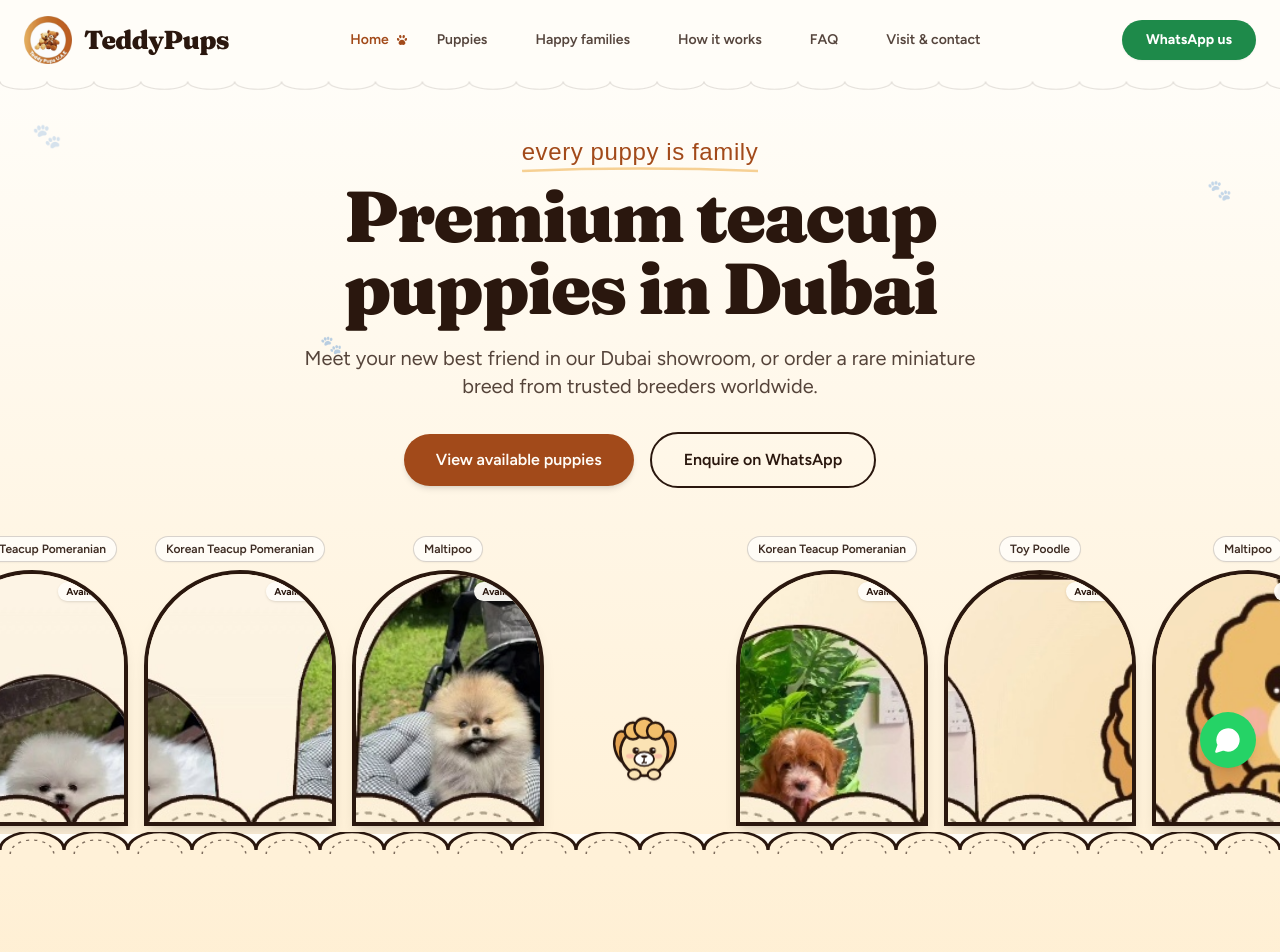
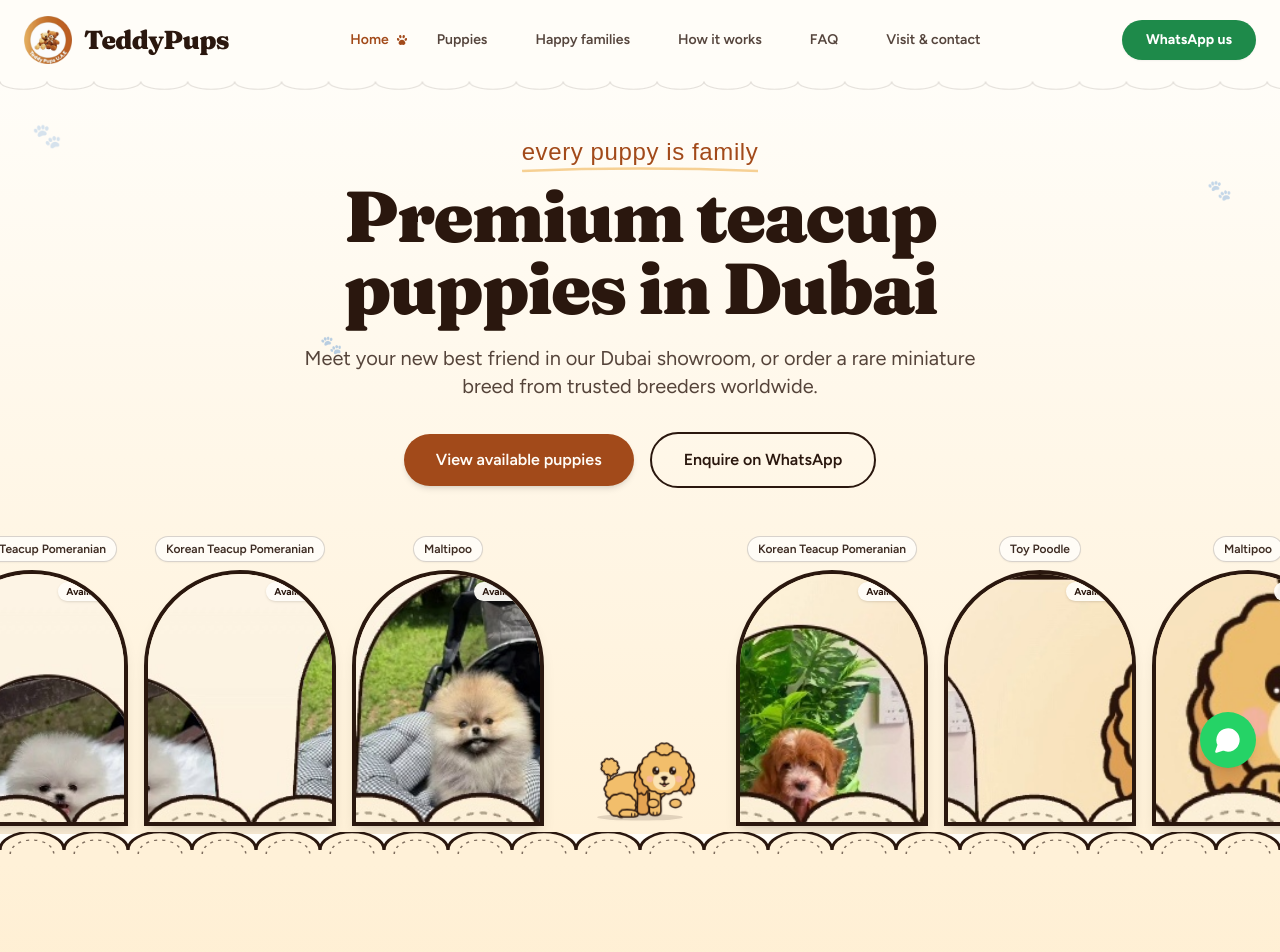
Before and after one commit to sumedChalakh/teddypups-clone, a Next.js app: page / in a window 1280 px wide. Shown: the top 952 px of the page. Built offline with nearby package versions, Linux system fonts and the light colour scheme; a web font is replaced by a local one.

Commit message:
feat(mascot): redesign Mascot component to round fluffy apricot poodle/teddy in sitting pose

```diff
--- a/src/components/ui/Mascot.tsx
+++ b/src/components/ui/Mascot.tsx
@@ -15,7 +15,7 @@ export function Mascot({
   state = 'sitting',
   className = '',
   facing = 'right',
-  size = 120,
+  size = 140,
 }: MascotProps) {
   const isFlipped = facing === 'left';
 
@@ -28,15 +28,20 @@ export function Mascot({
       aria-hidden="true"
     >
       <style jsx>{`
-        /* CSS Keyframe Animations */
+        /* Pure CSS keyframe animations (< 8KB) */
         @keyframes pup-tail-wag {
-          0%, 100% { transform: rotate(-15deg); }
-          50% { transform: rotate(20deg); }
+          0%, 100% { transform: rotate(26deg); }
+          50% { transform: rotate(44deg); }
+        }
+
+        @keyframes pup-tail-wag-fast {
+          0%, 100% { transform: rotate(20deg); }
+          50% { transform: rotate(50deg); }
         }
 
         @keyframes pup-blink {
           0%, 92%, 100% { transform: scaleY(1); }
-          95% { transform: scaleY(0.1); }
+          95% { transform: scaleY(0.08); }
         }
 
         @keyframes pup-walk-bob {
@@ -50,215 +55,270 @@ export function Mascot({
           75% { transform: translateY(-3px) rotate(-2deg); }
         }
 
-        @keyframes pup-leg-front {
-          0%, 100% { transform: rotate(-12deg); }
+        @keyframes pup-leg-f {
+          0%, 100% { transform: rotate(-10deg); }
           50% { transform: rotate(18deg); }
         }
 
-        @keyframes pup-leg-back {
-          0%, 100% { transform: rotate(15deg); }
-          50% { transform: rotate(-15deg); }
+        @keyframes pup-leg-b {
+          0%, 100% { transform: rotate(16deg); }
+          50% { transform: rotate(-12deg); }
         }
 
-        @keyframes pup-peek-bob {
-          0%, 100% { transform: translateY(0); }
-          50% { transform: translateY(-5px); }
+        @keyframes pup-ear-bob {
+          0%, 100% { transform: rotate(0deg); }
+          50% { transform: rotate(-3deg); }
         }
 
-        /* Class Assignments */
-        .pup-tail {
-          transform-origin: 50px 105px;
-          animation: pup-tail-wag 0.8s ease-in-out infinite;
+        /* Classes */
+        .pup-tail-anim {
+          transform-origin: 84px 150px;
+          animation: pup-tail-wag 1.2s ease-in-out infinite;
         }
-        .state-wagging .pup-tail {
-          animation: pup-tail-wag 0.4s ease-in-out infinite;
+        .state-wagging .pup-tail-anim,
+        .state-running .pup-tail-anim {
+          animation: pup-tail-wag-fast 0.35s ease-in-out infinite;
         }
 
-        .pup-eye {
-          transform-origin: center;
-          animation: pup-blink 3.5s infinite;
+        .pup-eyes-blink {
+          transform-origin: 212px 98px;
+          animation: pup-blink 3.8s infinite;
+        }
+
+        .pup-ears-anim {
+          transform-origin: 212px 82px;
+          animation: pup-ear-bob 2.4s ease-in-out infinite;
         }
 
         .state-walking {
-          animation: pup-walk-bob 0.6s ease-in-out infinite;
+          animation: pup-walk-bob 0.65s ease-in-out infinite;
         }
-        .state-walking .pup-leg-f {
-          transform-origin: 105px 125px;
-          animation: pup-leg-front 0.6s ease-in-out infinite;
+        .state-walking .pup-anim-ff {
+          transform-origin: 168px 192px;
+          animation: pup-leg-f 0.65s ease-in-out infinite;
         }
-        .state-walking .pup-leg-b {
-          transform-origin: 65px 125px;
-          animation: pup-leg-back 0.6s ease-in-out infinite;
+        .state-walking .pup-anim-bf {
+          transform-origin: 94px 192px;
+          animation: pup-leg-b 0.65s ease-in-out infinite;
         }
 
         .state-running {
-          animation: pup-run-bob 0.4s cubic-bezier(0.4, 0, 0.6, 1) infinite;
+          animation: pup-run-bob 0.45s cubic-bezier(0.4, 0, 0.6, 1) infinite;
         }
-        .state-running .pup-leg-f {
-          transform-origin: 105px 125px;
-          animation: pup-leg-front 0.4s cubic-bezier(0.4, 0, 0.6, 1) infinite;
+        .state-running .pup-anim-ff {
+          transform-origin: 168px 192px;
+          animation: pup-leg-f 0.45s cubic-bezier(0.4, 0, 0.6, 1) infinite;
         }
-        .state-running .pup-leg-b {
-          transform-origin: 65px 125px;
-          animation: pup-leg-back 0.4s cubic-bezier(0.4, 0, 0.6, 1) infinite;
-        }
-        .state-running .pup-tail {
-          animation: pup-tail-wag 0.3s ease-in-out infinite;
+        .state-running .pup-anim-bf {
+          transform-origin: 94px 192px;
+          animation: pup-leg-b 0.45s cubic-bezier(0.4, 0, 0.6, 1) infinite;
         }
 
-        .state-peeking {
-          animation: pup-peek-bob 2.5s ease-in-out infinite;
-        }
-
-        /* Disable motion when prefers-reduced-motion is enabled */
         @media (prefers-reduced-motion: reduce) {
-          .pup-tail,
-          .pup-eye,
+          .pup-tail-anim,
+          .pup-eyes-blink,
+          .pup-ears-anim,
           .state-walking,
-          .state-walking .pup-leg-f,
-          .state-walking .pup-leg-b,
           .state-running,
-          .state-running .pup-leg-f,
-          .state-running .pup-leg-b,
-          .state-peeking {
+          .pup-anim-ff,
+          .pup-anim-bf {
             animation: none !important;
             transform: none !important;
           }
         }
       `}</style>
 
-      {/* Inline Golden/Apricot Cartoon Puppy SVG (< 8 KB) */}
+      {/* Fluffy Apricot Poodle / Teddy Mascot SVG (Matching reference vector paths) */}
       <svg
-        viewBox="0 0 200 160"
+        viewBox="0 0 300 240"
         className={`w-full h-full overflow-visible state-${state}`}
         role="img"
         aria-label={`Teddy mascot puppy ${state}`}
       >
-        {/* Ground shadow (hidden in peeking and basket states) */}
-        {state !== 'peeking' && state !== 'basket' && (
-          <ellipse cx="100" cy="148" rx="60" ry="6" fill="#2a170e" opacity="0.12" />
-        )}
+        <g data-p="root">
+          {/* Ground shadow (hidden in basket state) */}
+          {state !== 'basket' && (
+            <ellipse
+              cx="150"
+              cy="230"
+              rx="92"
+              ry="7"
+              fill="#2a170e"
+              opacity="0.14"
+            />
+          )}
 
-        {/* Tail (behind body) */}
-        {state !== 'peeking' && state !== 'basket' && (
-          <g className="pup-tail">
+          {/* Body & Legs for walking/running */}
+          {(state === 'walking' || state === 'running') ? (
+            <g data-p="body">
+              {/* Back foot (far) */}
+              <g className="pup-anim-bf" transform="translate(94 192)">
+                <path d="M-14 -14 C-14 4 -12 18 -12 27 C-12 34 -7 36 0 36 C9 36 13 33 13 27 C13 18 14 4 14 -14Z" fill="#e4a352" />
+                <path d="M-14 -14 C-14 4 -12 18 -12 27 C-12 34 -7 36 0 36 C9 36 13 33 13 27 C13 18 14 4 14 -14" stroke="#2a170e" strokeWidth="3.4" strokeLinejoin="round" strokeLinecap="round" fill="none" />
+              </g>
+
+              {/* Front foot (far) */}
+              <g className="pup-anim-ff" transform="translate(168 192)">
+                <path d="M-11 -14 C-11 4 -12 18 -12 27 C-12 34 -7 36 0 36 C9 36 13 33 13 27 C13 18 11 4 11 -14Z" fill="#e4a352" />
+                <path d="M-11 -14 C-11 4 -12 18 -12 27 C-12 34 -7 36 0 36 C9 36 13 33 13 27 C13 18 11 4 11 -14" stroke="#2a170e" strokeWidth="3.4" strokeLinejoin="round" strokeLinecap="round" fill="none" />
+              </g>
+
+              {/* Fluffy Tail */}
+              <g className="pup-tail-anim">
+                <path d="M86 152 C80 146 76 140 74 136" stroke="#2a170e" strokeWidth="9" strokeLinejoin="round" strokeLinecap="round" fill="none" />
+                <path d="M86 152 C80 146 76 140 74 136" stroke="#f2be6b" strokeWidth="4" fill="none" strokeLinecap="round" />
+                <path d="M70.0 110.0Q78.1 105.0 80.9 113.7Q90.5 114.8 86.7 123.2Q93.4 129.9 84.7 134.0Q85.2 143.1 75.8 141.0Q70.0 148.3 64.2 141.0Q54.8 143.1 55.3 134.0Q46.6 129.9 53.3 123.2Q49.5 114.8 59.1 113.7Q61.9 105.0 70.0 110.0Z" fill="#f2be6b" stroke="#2a170e" strokeWidth="3.4" strokeLinejoin="round" strokeLinecap="round" />
+              </g>
+
+              {/* Fluffy Body Cloud Contour */}
+              <path d="M76.8 175.6Q69.0 167.9 78.2 160.7Q76.6 151.8 90.3 147.3Q95.2 138.9 110.9 137.9Q121.6 131.3 136.7 134.0Q151.1 130.5 162.9 136.4Q178.7 136.4 185.3 144.5Q199.7 148.2 199.7 157.1Q210.3 163.7 203.9 171.9Q208.7 180.4 197.0 186.3Q195.3 195.2 180.3 198.0Q172.3 205.7 156.6 204.8Q143.7 210.0 130.0 205.6Q114.5 207.4 105.1 200.2Q89.7 198.3 86.3 189.6Q73.6 184.3 76.8 175.6Z" fill="#f2be6b" stroke="#2a170e" strokeWidth="3.4" strokeLinejoin="round" strokeLinecap="round" />
+              <path d="M182.7 196.4Q169.4 196.9 166.6 183.0Q156.1 174.1 162.3 161.5Q159.6 147.6 171.9 142.2Q178.2 129.7 191.0 134.0Q203.3 128.7 210.5 140.8Q223.1 145.2 221.3 159.3Q228.4 171.5 218.5 181.0Q216.6 195.1 203.2 195.7Q193.3 205.1 182.7 196.4Z" fill="#f2be6b" stroke="#2a170e" strokeWidth="3.4" strokeLinejoin="round" strokeLinecap="round" />
+
+              {/* Front foot (near) */}
+              <g className="pup-anim-ff" transform="translate(186 194)">
+                <path d="M-12 -14 C-12 4 -12 16 -12 25 C-12 32 -7 34 0 34 C9 34 13 31 13 25 C13 16 12 4 12 -14Z" fill="#f2be6b" />
+                <path d="M-12 -14 C-12 4 -12 16 -12 25 C-12 32 -7 34 0 34 C9 34 13 31 13 25 C13 16 12 4 12 -14" stroke="#2a170e" strokeWidth="3.4" strokeLinejoin="round" strokeLinecap="round" fill="none" />
+                <path d="M-3.5 27 v5 M4.5 27 v5" stroke="#2a170e" strokeWidth="2.4" strokeLinejoin="round" strokeLinecap="round" fill="none" />
+              </g>
+            </g>
+          ) : state === 'basket' ? (
+            /* Basket State */
+            <g transform="translate(45, 120)">
+              <ellipse cx="65" cy="80" rx="75" ry="14" fill="#2a170e" opacity="0.14" />
+              <path d="M-5 45 C-5 95 25 105 65 105 C105 105 135 95 135 45 Z" fill="#8c4a2a" stroke="#2a170e" strokeWidth="3.4" strokeLinejoin="round" />
+              <ellipse cx="65" cy="45" rx="70" ry="13" fill="#a24a1a" stroke="#2a170e" strokeWidth="3.4" />
+              {/* Basket weave accents */}
+              <path d="M15 56 Q65 68 115 56 M20 74 Q65 86 110 74" stroke="#f2be6b" strokeWidth="2.5" fill="none" opacity="0.7" />
+            </g>
+          ) : (
+            /* Sitting Pose (Default) - Round Fluffy Apricot Body with Haunches */
+            <g data-p="sitting-body">
+              {/* Fluffy Tail */}
+              <g className="pup-tail-anim">
+                <path d="M86 152 C80 146 76 140 74 136" stroke="#2a170e" strokeWidth="9" strokeLinejoin="round" strokeLinecap="round" fill="none" />
+                <path d="M86 152 C80 146 76 140 74 136" stroke="#f2be6b" strokeWidth="4" fill="none" strokeLinecap="round" />
+                <path d="M70.0 110.0Q78.1 105.0 80.9 113.7Q90.5 114.8 86.7 123.2Q93.4 129.9 84.7 134.0Q85.2 143.1 75.8 141.0Q70.0 148.3 64.2 141.0Q54.8 143.1 55.3 134.0Q46.6 129.9 53.3 123.2Q49.5 114.8 59.1 113.7Q61.9 105.0 70.0 110.0Z" fill="#f2be6b" stroke="#2a170e" strokeWidth="3.4" strokeLinejoin="round" strokeLinecap="round" />
+              </g>
+
+              {/* Body Fluff */}
+              <path d="M76.8 175.6Q69.0 167.9 78.2 160.7Q76.6 151.8 90.3 147.3Q95.2 138.9 110.9 137.9Q121.6 131.3 136.7 134.0Q151.1 130.5 162.9 136.4Q178.7 136.4 185.3 144.5Q199.7 148.2 199.7 157.1Q210.3 163.7 203.9 171.9Q208.7 180.4 197.0 186.3Q195.3 195.2 180.3 198.0Q172.3 205.7 156.6 204.8Q143.7 210.0 130.0 205.6Q114.5 207.4 105.1 200.2Q89.7 198.3 86.3 189.6Q73.6 184.3 76.8 175.6Z" fill="#f2be6b" stroke="#2a170e" strokeWidth="3.4" strokeLinejoin="round" strokeLinecap="round" />
+
+              {/* Haunch (Round curled sitting rear leg) */}
+              <g data-p="haunch">
+                <path d="M80.0 204.0Q75.1 194.9 85.7 189.9Q88.4 180.2 100.7 181.2Q110.0 174.6 119.3 181.2Q131.6 180.2 134.3 189.9Q144.9 194.9 140.0 204.0Q144.9 213.1 134.3 218.1Q131.6 227.8 119.3 226.8Q110.0 233.4 100.7 226.8Q88.4 227.8 85.7 218.1Q75.1 213.1 80.0 204.0Z" fill="#f2be6b" stroke="#2a170e" strokeWidth="3.4" strokeLinejoin="round" strokeLinecap="round" />
+                <path d="M112 214 C126 212 142 214 146 221 C148 226 144 229 136 229 L116 229 C108 229 104 224 106 219 Z" fill="#f2be6b" stroke="#2a170e" strokeWidth="3.4" strokeLinejoin="round" strokeLinecap="round" />
+                <path d="M132 222v5M139 222v5" stroke="#2a170e" strokeWidth="2.4" strokeLinejoin="round" strokeLinecap="round" fill="none" />
+              </g>
+
+              {/* Front Paws Sitting upright */}
+              <g transform="translate(182 192)">
+                <path d="M-12 -14 C-12 4 -12 16 -12 25 C-12 32 -7 34 0 34 C9 34 13 31 13 25 C13 16 12 4 12 -14Z" fill="#f2be6b" />
+                <path d="M-12 -14 C-12 4 -12 16 -12 25 C-12 32 -7 34 0 34 C9 34 13 31 13 25 C13 16 12 4 12 -14" stroke="#2a170e" strokeWidth="3.4" strokeLinejoin="round" strokeLinecap="round" fill="none" />
+                <path d="M-3.5 27 v5 M4.5 27 v5" stroke="#2a170e" strokeWidth="2.4" strokeLinejoin="round" strokeLinecap="round" fill="none" />
+              </g>
+              <g transform="translate(156 190)">
+                <path d="M-11 -14 C-11 4 -12 16 -12 25 C-12 32 -7 34 0 34 C9 34 13 31 13 25 C13 16 11 4 11 -14Z" fill="#e4a352" />
+                <path d="M-11 -14 C-11 4 -12 16 -12 25 C-12 32 -7 34 0 34 C9 34 13 31 13 25 C13 16 11 4 11 -14" stroke="#2a170e" strokeWidth="3.4" strokeLinejoin="round" strokeLinecap="round" fill="none" />
+              </g>
+            </g>
+          )}
+
+          {/* Head Group (Round Fluffy Apricot Poodle / Teddy Head) */}
+          <g
+            data-p="head"
+            transform={
+              state === 'peeking'
+                ? 'translate(-10 32)'
+                : state === 'basket'
+                ? 'translate(-6 22)'
+                : 'translate(-10 -6)'
+            }
+          >
+            {/* Red Toffee Collar & Gold Medallion Bell */}
+            {state !== 'peeking' && (
+              <g>
+                <path d="M178 146 Q212 162 246 146 L246 154 Q212 170 178 154 Z" fill="#a24a1a" stroke="#2a170e" strokeWidth="3" strokeLinejoin="round" strokeLinecap="round" />
+                <path d="M212 160 C212 156 206 155 206 159.4 C206 163 212 166.6 212 168.4 C212 166.6 218 163 218 159.4 C218 155 212 156 212 160 Z" fill="#fbe3b4" stroke="#2a170e" strokeWidth="2.4" strokeLinejoin="round" strokeLinecap="round" />
+              </g>
+            )}
+
+            {/* Left Fluffy Floppy Ear */}
+            <g className="pup-ears-anim">
+              <path
+                data-p="earL"
+                d="M177.1 78.7Q186.9 70.8 186.6 87.4Q196.0 89.9 189.9 105.5Q195.2 117.3 185.5 126.0Q184.7 142.8 175.2 141.2Q168.7 156.5 162.9 145.3Q153.1 153.2 153.4 136.6Q144.0 134.1 150.1 118.5Q144.8 106.7 154.5 98.0Q155.3 81.2 164.8 82.8Q171.3 67.5 177.1 78.7Z"
+                fill="#e4a352"
+                stroke="#2a170e"
+                strokeWidth="3.4"
+                strokeLinejoin="round"
+                strokeLinecap="round"
+              />
+              {/* Right Fluffy Floppy Ear */}
+              <path
+                data-p="earR"
+                d="M246.9 78.7Q252.7 67.5 259.2 82.8Q268.7 81.2 269.5 98.0Q279.2 106.7 273.9 118.5Q280.0 134.1 270.6 136.6Q270.9 153.2 261.1 145.3Q255.3 156.5 248.8 141.2Q239.3 142.8 238.5 126.0Q228.8 117.3 234.1 105.5Q228.0 89.9 237.4 87.4Q237.1 70.8 246.9 78.7Z"
+                fill="#e4a352"
+                stroke="#2a170e"
+                strokeWidth="3.4"
+                strokeLinejoin="round"
+                strokeLinecap="round"
+              />
+            </g>
+
+            {/* Main Round Fluffy Teddy Head (Scalloped Cloud Contour - NO Lion Mane!) */}
             <path
-              d="M52 104 C36 94 28 80 34 68 C38 60 48 64 45 74 C42 84 50 94 56 100 Z"
+              d="M212.0 54.0Q223.4 48.2 231.5 57.5Q244.5 56.1 248.1 67.5Q260.7 70.7 259.1 82.4Q269.4 89.7 263.0 100.0Q269.4 110.3 259.1 117.6Q260.7 129.3 248.1 132.5Q244.5 143.9 231.5 142.5Q223.4 151.8 212.0 146.0Q200.6 151.8 192.5 142.5Q179.5 143.9 175.9 132.5Q163.3 129.3 164.9 117.6Q154.6 110.3 161.0 100.0Q154.6 89.7 164.9 82.4Q163.3 70.7 175.9 67.5Q179.5 56.1 192.5 57.5Q200.6 48.2 212.0 54.0Z"
               fill="#f2be6b"
               stroke="#2a170e"
-              strokeWidth="3.5"
+              strokeWidth="3.4"
               strokeLinejoin="round"
+              strokeLinecap="round"
             />
-          </g>
-        )}
 
-        {/* Hind Leg (Back) */}
-        {state !== 'peeking' && state !== 'basket' && (
-          <g className="pup-leg-b">
-            <ellipse cx="62" cy="128" rx="14" ry="18" fill="#e4a352" stroke="#2a170e" strokeWidth="3.5" />
-            <path d="M54 144 C54 148 70 148 70 144" stroke="#2a170e" strokeWidth="3" fill="#e4a352" />
-          </g>
-        )}
-
-        {/* Body (golden apricot) */}
-        {state !== 'peeking' && state !== 'basket' && (
-          <g>
-            <ellipse
-              cx="92"
-              cy="110"
-              rx="38"
-              ry="26"
+            {/* Fluffy Curly Topknot */}
+            <path
+              d="M195.0 52.0Q190.7 45.8 200.0 43.5Q203.2 36.9 212.0 40.0Q220.8 36.9 224.0 43.5Q233.3 45.8 229.0 52.0Q233.3 58.2 224.0 60.5Q220.8 67.1 212.0 64.0Q203.2 67.1 200.0 60.5Q190.7 58.2 195.0 52.0Z"
               fill="#f2be6b"
               stroke="#2a170e"
-              strokeWidth="4"
-              transform={state === 'running' ? 'rotate(-6 92 110)' : ''}
+              strokeWidth="3.4"
+              strokeLinejoin="round"
+              strokeLinecap="round"
             />
-            {/* Belly highlight */}
-            <ellipse cx="94" cy="116" rx="24" ry="15" fill="#fbe3b4" opacity="0.9" />
+
+            {/* Soft Cream Muzzle Snout */}
+            <path d="M188 120 C188 106 200 100 212 100 C224 100 236 106 236 120 C236 133 225 140 212 140 C199 140 188 133 188 120 Z" fill="#fbe3b4" />
+
+            {/* Cute Rosy Cheeks */}
+            <circle cx="181" cy="116" r="7" fill="#f9b9a6" opacity="0.85" />
+            <circle cx="243" cy="116" r="7" fill="#f9b9a6" opacity="0.85" />
+
+            {/* Eyes (Large puppy eyes with light highlights & blink) */}
+            <g className="pup-eyes-blink">
+              <ellipse cx="194" cy="98" rx="7.4" ry="8.6" fill="#2a170e" />
+              <ellipse cx="230" cy="98" rx="7.4" ry="8.6" fill="#2a170e" />
+              <circle cx="196.6" cy="94.6" r="2.7" fill="#ffffff" />
+              <circle cx="232.6" cy="94.6" r="2.7" fill="#ffffff" />
+              <circle cx="192" cy="101.2" r="1.2" fill="#ffffff" />
+              <circle cx="228" cy="101.2" r="1.2" fill="#ffffff" />
+            </g>
+
+            {/* Dark button nose */}
+            <path d="M204.5 111.5 Q212 107.2 219.5 111.5 Q218.2 118.4 212 120 Q205.8 118.4 204.5 111.5 Z" fill="#2a170e" />
+
+            {/* Smile line */}
+            <path d="M212 120 V124.5 M212 124.5 Q207.2 129.6 202.8 125.2 M212 124.5 Q216.8 129.6 221.2 125.2" stroke="#2a170e" strokeWidth="3" strokeLinejoin="round" strokeLinecap="round" fill="none" />
+
+            {/* Cute pink tongue */}
+            <path d="M207.6 127.4 Q212 136.6 216.4 127.4 Z" fill="#e98c8c" stroke="#2a170e" strokeWidth="2.2" strokeLinejoin="round" />
+
+            {/* Paws peeking over edge in peeking state */}
+            {state === 'peeking' && (
+              <g transform="translate(0 20)">
+                <ellipse cx="188" cy="148" rx="12" ry="9" fill="#f2be6b" stroke="#2a170e" strokeWidth="3" />
+                <ellipse cx="236" cy="148" rx="12" ry="9" fill="#f2be6b" stroke="#2a170e" strokeWidth="3" />
+              </g>
+            )}
           </g>
-        )}
-
-        {/* Forelegs */}
-        {state !== 'peeking' && state !== 'basket' && (
-          <g className="pup-leg-f">
-            {/* Front Leg Left */}
-            <path
-              d="M106 116 L108 144 C108 147 118 147 118 144 L116 116 Z"
-              fill="#f2be6b"
-              stroke="#2a170e"
-              strokeWidth="3.5"
-              strokeLinejoin="round"
-            />
-            {/* Front Leg Right */}
-            <path
-              d="M118 116 L120 144 C120 147 130 147 130 144 L128 116 Z"
-              fill="#f2be6b"
-              stroke="#2a170e"
-              strokeWidth="3.5"
-              strokeLinejoin="round"
-            />
-          </g>
-        )}
-
-        {/* Basket state: Woven Basket surrounding pup */}
-        {state === 'basket' && (
-          <g transform="translate(10, 20)">
-            <ellipse cx="90" cy="115" rx="60" ry="12" fill="#2a170e" opacity="0.15" />
-            <path
-              d="M35 85 C35 125 55 135 90 135 C125 135 145 125 145 85 Z"
-              fill="#c27b38"
-              stroke="#2a170e"
-              strokeWidth="3.5"
-            />
-            <ellipse cx="90" cy="85" rx="55" ry="10" fill="#e4a352" stroke="#2a170e" strokeWidth="3.5" />
-          </g>
-        )}
-
-        {/* Head Group (Golden/Apricot Poodle/Maltipoo Shape) */}
-        <g transform={state === 'basket' ? 'translate(-10, -5)' : state === 'peeking' ? 'translate(-30, -5)' : ''}>
-          {/* Fluffy ears (wagging slightly with bob) */}
-          <g>
-            <ellipse cx="108" cy="62" rx="14" ry="24" fill="#e4a352" stroke="#2a170e" strokeWidth="3.5" transform="rotate(-15 108 62)" />
-            <ellipse cx="166" cy="62" rx="14" ry="24" fill="#e4a352" stroke="#2a170e" strokeWidth="3.5" transform="rotate(15 166 62)" />
-          </g>
-
-          {/* Main Face circle */}
-          <circle cx="136" cy="68" r="34" fill="#fbe3b4" stroke="#2a170e" strokeWidth="4" />
-
-          {/* Curly hair bumps on top of head */}
-          <circle cx="120" cy="38" r="12" fill="#f2be6b" stroke="#2a170e" strokeWidth="3.5" />
-          <circle cx="136" cy="34" r="14" fill="#f2be6b" stroke="#2a170e" strokeWidth="3.5" />
-          <circle cx="152" cy="38" r="12" fill="#f2be6b" stroke="#2a170e" strokeWidth="3.5" />
-
-          {/* Eyes (with blinking animation) */}
-          <g className="pup-eye">
-            <ellipse cx="124" cy="64" rx="4.5" ry="5.5" fill="#2a170e" />
-            <circle cx="125.5" cy="62.5" r="1.5" fill="#ffffff" />
-
-            <ellipse cx="148" cy="64" rx="4.5" ry="5.5" fill="#2a170e" />
-            <circle cx="149.5" cy="62.5" r="1.5" fill="#ffffff" />
-          </g>
-
-          {/* White Snout / Muzzle */}
-          <ellipse cx="136" cy="78" rx="14" ry="10" fill="#ffffff" stroke="#2a170e" strokeWidth="2.5" />
-
-          {/* Small black triangular nose */}
-          <path d="M131 74 Q136 71 141 74 Q136 80 131 74 Z" fill="#2a170e" />
-
-          {/* Mouth line */}
-          <path d="M136 78 Q136 83 133 84 M136 83 Q139 84 139 83" stroke="#2a170e" strokeWidth="2" fill="none" strokeLinecap="round" />
-
-          {/* Rosy blush on cheeks */}
-          <ellipse cx="116" cy="74" rx="6" ry="3.5" fill="#f9b9a6" opacity="0.85" />
-          <ellipse cx="156" cy="74" rx="6" ry="3.5" fill="#f9b9a6" opacity="0.85" />
-
-          {/* Little Front Paws peeking over edge in peeking or basket state */}
-          {(state === 'peeking' || state === 'basket') && (
-            <g>
-              <ellipse cx="122" cy="100" rx="9" ry="7" fill="#fbe3b4" stroke="#2a170e" strokeWidth="3" />
-              <ellipse cx="150" cy="100" rx="9" ry="7" fill="#fbe3b4" stroke="#2a170e" strokeWidth="3" />
-            </g>
-          )}
         </g>
       </svg>
     </div>
```
